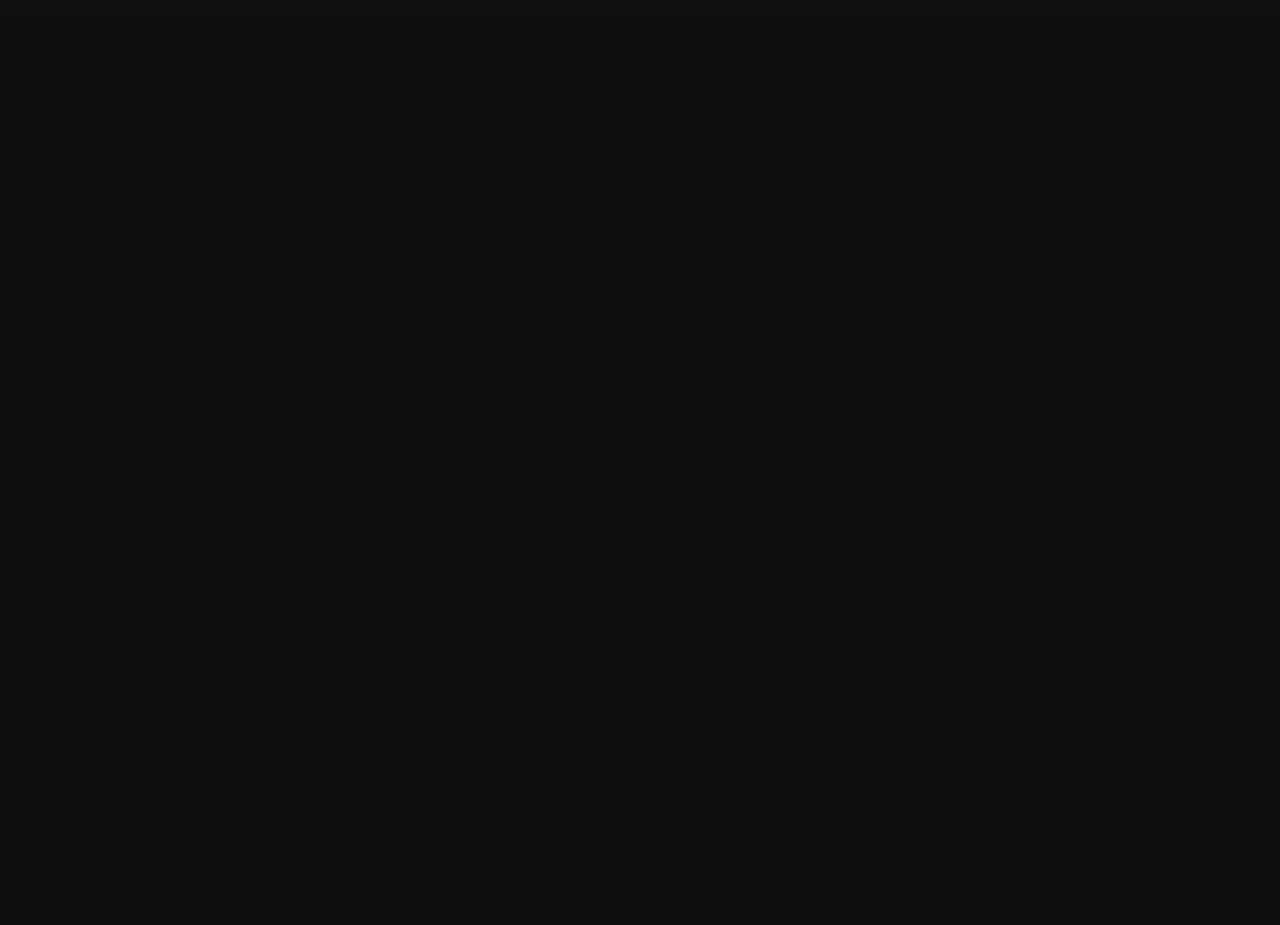
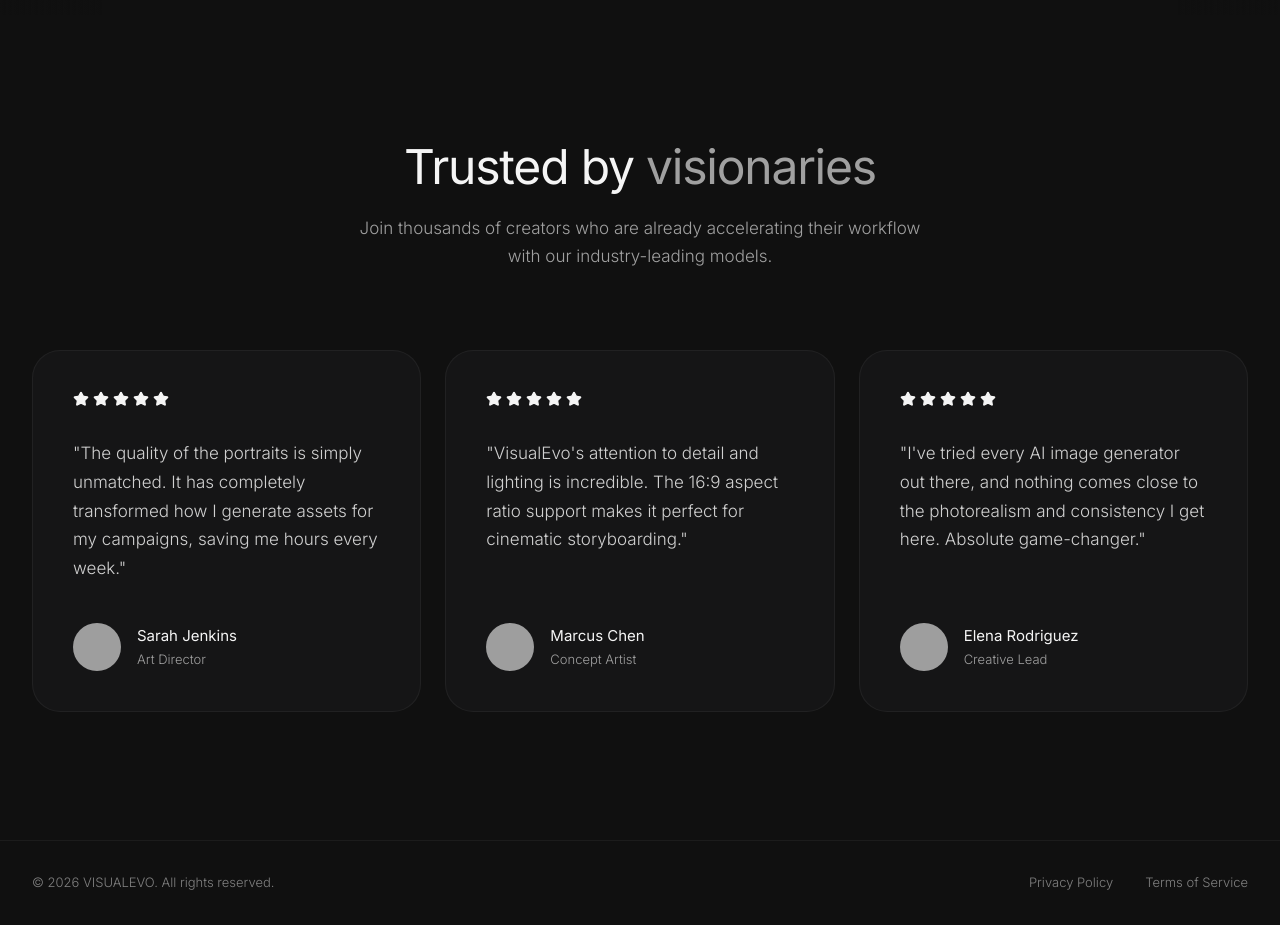
Before and after one commit to phalla-doll/visual-evo, a Next.js app: page / in a window 1280 px wide. Shown: the part 1880-2805 px from the top of the page. Before the commit the page ends 1895 px from the top, so only its background shows below. Built offline with nearby package versions, Linux system fonts and the light colour scheme; grey boxes are pictures that could not be loaded.

Commit message:
feat: Add testimonials section to hero page
Introduces a new section to showcase user testimonials, including star ratings and quotes. This aims to build trust and social proof for the AI portrait generation tool.

```diff
--- a/app/page.tsx
+++ b/app/page.tsx
@@ -1,7 +1,7 @@
 'use client';
 
 import Image from "next/image";
-import { ChevronDown } from "lucide-react";
+import { ChevronDown, Star } from "lucide-react";
 import { useEffect, useRef } from "react";
 
 export default function Page() {
@@ -157,7 +157,101 @@ export default function Page() {
             </div>
           </div>
         </div>
+
+        {/* Testimonials Section */}
+        <section className="w-full max-w-[1400px] mx-auto px-8 py-24 md:py-32 flex flex-col items-center">
+          <div className="text-center mb-16 md:mb-20">
+            <h2 className="text-4xl md:text-5xl tracking-tight text-[#f5f5f5] font-normal mb-6">
+              Trusted by <span className="text-[#a0a0a0]">visionaries</span>
+            </h2>
+            <p className="text-[17px] text-[#a0a0a0] font-light max-w-xl mx-auto leading-[1.6]">
+              Join thousands of creators who are already accelerating their workflow with our industry-leading models.
+            </p>
+          </div>
+
+          <div className="grid grid-cols-1 md:grid-cols-3 gap-6 w-full">
+            {/* Testimonial 1 */}
+            <div className="bg-[#151516] border border-white/5 rounded-[28px] p-8 md:p-10 flex flex-col justify-between hover:bg-[#1a1a1c] transition-colors duration-300">
+              <div>
+                <div className="flex gap-1 mb-8">
+                  {[1, 2, 3, 4, 5].map((star) => (
+                    <Star key={star} className="w-4 h-4 fill-[#f5f5f5] text-[#f5f5f5]" />
+                  ))}
+                </div>
+                <p className="text-[16px] md:text-[17px] leading-[1.7] text-[#d0d0d0] font-light mb-10">
+                  "The quality of the portraits is simply unmatched. It has completely transformed how I generate assets for my campaigns, saving me hours every week."
+                </p>
+              </div>
+              <div className="flex items-center gap-4">
+                <div className="w-12 h-12 rounded-full overflow-hidden relative bg-[#222224]">
+                  <Image src="https://picsum.photos/seed/user1/100/100" alt="Sarah Jenkins" fill className="object-cover" referrerPolicy="no-referrer" />
+                </div>
+                <div>
+                  <div className="text-[15px] text-[#f5f5f5] font-medium">Sarah Jenkins</div>
+                  <div className="text-[13px] text-[#a0a0a0] font-light mt-0.5">Art Director</div>
+                </div>
+              </div>
+            </div>
+
+            {/* Testimonial 2 */}
+            <div className="bg-[#151516] border border-white/5 rounded-[28px] p-8 md:p-10 flex flex-col justify-between hover:bg-[#1a1a1c] transition-colors duration-300">
+              <div>
+                <div className="flex gap-1 mb-8">
+                  {[1, 2, 3, 4, 5].map((star) => (
+                    <Star key={star} className="w-4 h-4 fill-[#f5f5f5] text-[#f5f5f5]" />
+                  ))}
+                </div>
+                <p className="text-[16px] md:text-[17px] leading-[1.7] text-[#d0d0d0] font-light mb-10">
+                  "VisualEvo's attention to detail and lighting is incredible. The 16:9 aspect ratio support makes it perfect for cinematic storyboarding."
+                </p>
+              </div>
+              <div className="flex items-center gap-4">
+                <div className="w-12 h-12 rounded-full overflow-hidden relative bg-[#222224]">
+                  <Image src="https://picsum.photos/seed/user2/100/100" alt="Marcus Chen" fill className="object-cover" referrerPolicy="no-referrer" />
+                </div>
+                <div>
+                  <div className="text-[15px] text-[#f5f5f5] font-medium">Marcus Chen</div>
+                  <div className="text-[13px] text-[#a0a0a0] font-light mt-0.5">Concept Artist</div>
+                </div>
+              </div>
+            </div>
+
+            {/* Testimonial 3 */}
+            <div className="bg-[#151516] border border-white/5 rounded-[28px] p-8 md:p-10 flex flex-col justify-between hover:bg-[#1a1a1c] transition-colors duration-300">
+              <div>
+                <div className="flex gap-1 mb-8">
+                  {[1, 2, 3, 4, 5].map((star) => (
+                    <Star key={star} className="w-4 h-4 fill-[#f5f5f5] text-[#f5f5f5]" />
+                  ))}
+                </div>
+                <p className="text-[16px] md:text-[17px] leading-[1.7] text-[#d0d0d0] font-light mb-10">
+                  "I've tried every AI image generator out there, and nothing comes close to the photorealism and consistency I get here. Absolute game-changer."
+                </p>
+              </div>
+              <div className="flex items-center gap-4">
+                <div className="w-12 h-12 rounded-full overflow-hidden relative bg-[#222224]">
+                  <Image src="https://picsum.photos/seed/user3/100/100" alt="Elena Rodriguez" fill className="object-cover" referrerPolicy="no-referrer" />
+                </div>
+                <div>
+                  <div className="text-[15px] text-[#f5f5f5] font-medium">Elena Rodriguez</div>
+                  <div className="text-[13px] text-[#a0a0a0] font-light mt-0.5">Creative Lead</div>
+                </div>
+              </div>
+            </div>
+          </div>
+        </section>
       </main>
+
+      {/* Footer */}
+      <footer className="w-full border-t border-white/5 py-8 mt-auto">
+        <div className="max-w-[1400px] mx-auto px-8 flex flex-col md:flex-row justify-between items-center gap-4 text-[13px] text-[#808080] font-light">
+          <div>&copy; {new Date().getFullYear()} VISUALEVO. All rights reserved.</div>
+          <div className="flex gap-8">
+            <a href="#" className="hover:text-[#d0d0d0] transition-colors">Privacy Policy</a>
+            <a href="#" className="hover:text-[#d0d0d0] transition-colors">Terms of Service</a>
+          </div>
+        </div>
+      </footer>
     </div>
   );
 }
```
